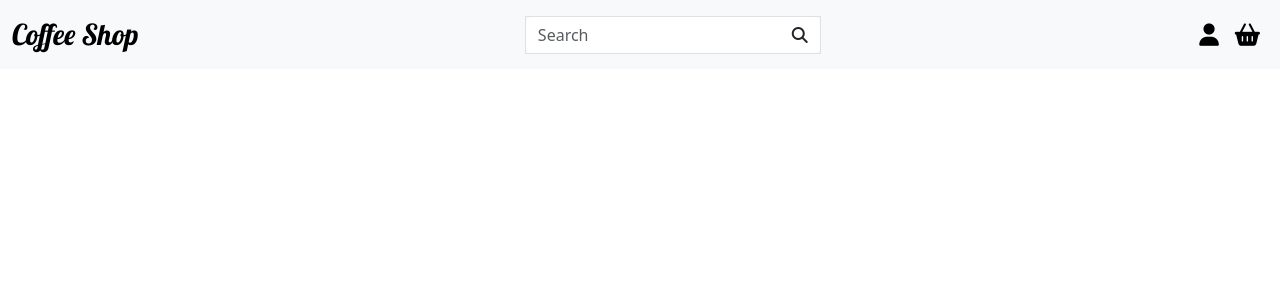
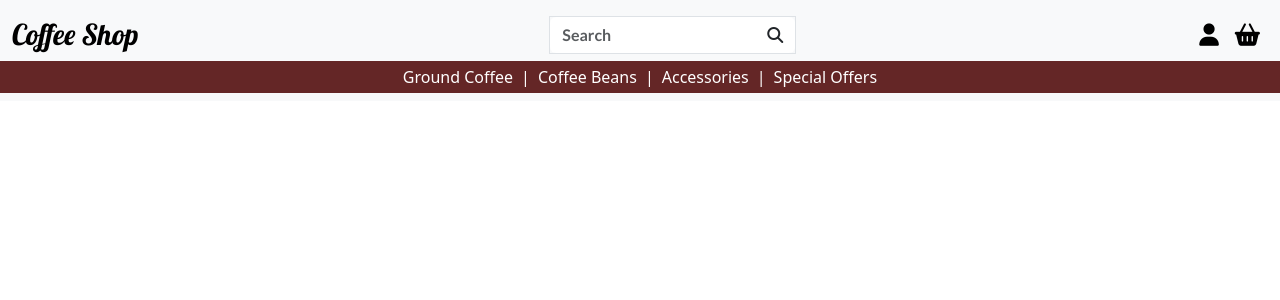
Before and after one commit to Ian-Blanshard/MP4-Coffee-Shop, a Django app: page / in a window 1280 px wide. Shown: the top 300 px of the page. Run offline with Django 5.2, Linux system fonts and the light colour scheme; some libraries are stand-ins or nearby versions.

Commit message:
feat: added shopping category navbar in base.html

```diff
--- a/coffeeshop/static/css/base.css
+++ b/coffeeshop/static/css/base.css
@@ -10,8 +10,26 @@
     font-size: 1.8rem;
     font-family: 'lobster', serif;
 }
+/* placeholder text search box */
+.search-bar-text {
+    font-family: 'lato', sans-serif;
+    font-weight: 600;
+}
 /* profile and shopping bag icons in navbar  */
 .navbar-icon {
     font-size: 1.4rem;
     color: black;
 }
+/* secondary shop navbar */
+.sec-navbar {
+    background-color: rgb(100, 38, 38);
+}
+/* shopping category nav*/
+.shop-cat-nav {
+    text-decoration: none;
+    color: #fff;
+}
+/* shopping category nav text links */
+.shop-cat-nav-link:hover {
+    color: black;
+}
--- a/coffeeshop/templates/base.html
+++ b/coffeeshop/templates/base.html
@@ -28,19 +28,65 @@
       <nav class="navbar bg-body-tertiary">
         <div class="container-fluid">
           <!-- title of site - links back to home page -->
-          <a class="navbar-brand site-logo" href="{% url 'home' %}">Coffee Shop</a>
+          <a class="navbar-brand site-logo" href="{% url 'home' %}"
+            >Coffee Shop</a
+          >
           <!-- search box -->
           <form class="d-flex mx-auto border" role="search">
             <!-- div input-group for placing button inside input -->
             <div class="input-group">
-            <input class="form-control border-0" type="search" placeholder="Search" aria-label="Search">
-            <button class="btn bg-white border-0" type="submit"><i class="fa-solid fa-magnifying-glass"></i></button>
-          </div>
+              <input
+                class="form-control border-0 search-bar-text"
+                type="search"
+                placeholder="Search"
+                aria-label="Search"
+              />
+              <button class="btn bg-white border-0" type="submit">
+                <i class="fa-solid fa-magnifying-glass"></i>
+              </button>
+            </div>
           </form>
           <!-- user profile icon/link -->
-          <a class="p-2 navbar-icon" href=""><i class="fa-solid fa-user"></i></a>
+          <a class="p-2 navbar-icon" href=""
+            ><i class="fa-solid fa-user"></i
+          ></a>
           <!-- shopping bag icon/link -->
-          <a class="p-2 navbar-icon" href=""><i class="fa-solid fa-basket-shopping"></i></a>
+          <a class="p-2 navbar-icon" href=""
+            ><i class="fa-solid fa-basket-shopping"></i
+          ></a>
+        </div>
+        <!-- secondary navbar for shop categories-->
+        <div class="container-fluid sec-navbar">
+          <!-- parent container for navbar items to set display: flex -->
+          <div class="mx-auto d-flex py-1">
+            <!-- shop categories links as anchor elements -->
+            <a
+              class="shop-cat-nav shop-cat-nav-link d-inline-flex align-items-center"
+              href=""
+              >Ground Coffee</a
+            >
+            <!-- link spacer -->
+            <p class="shop-cat-nav d-inline-flex mx-2 my-0 align-items-center">|</p>
+            <a
+              class="shop-cat-nav shop-cat-nav-link d-inline-flex align-items-center"
+              href=""
+              >Coffee Beans</a
+            >
+            <!-- link spacer -->
+            <p class="shop-cat-nav d-inline-flex mx-2 my-0 align-items-center">|</p>
+            <a
+              class="shop-cat-nav shop-cat-nav-link d-inline-flex align-items-center"
+              href=""
+              >Accessories</a
+            >
+            <!-- link spacer -->
+            <p class="shop-cat-nav d-inline-flex mx-2 my-0 align-items-center">|</p>
+            <a
+              class="shop-cat-nav shop-cat-nav-link d-inline-flex align-items-center"
+              href=""
+              >Special Offers</a
+            >
+          </div>
         </div>
       </nav>
     </header>
```
